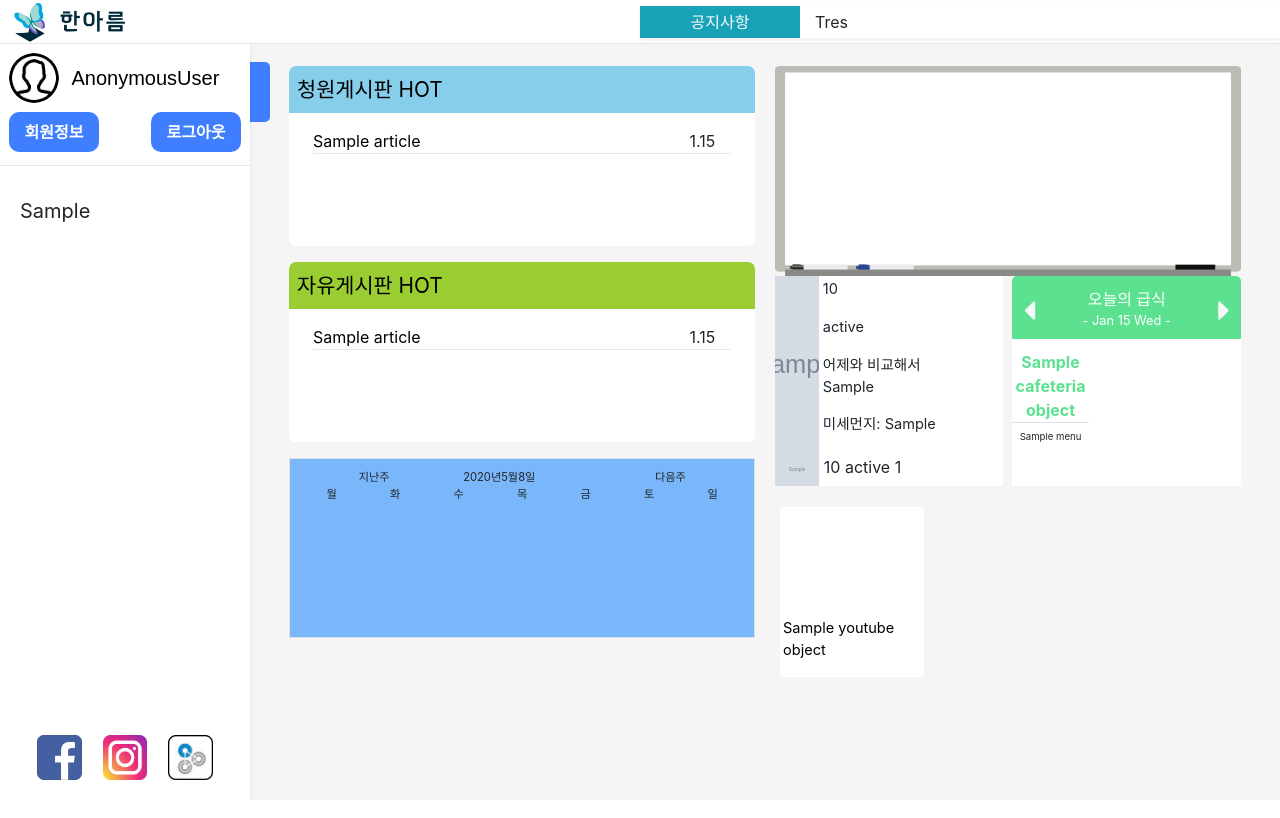
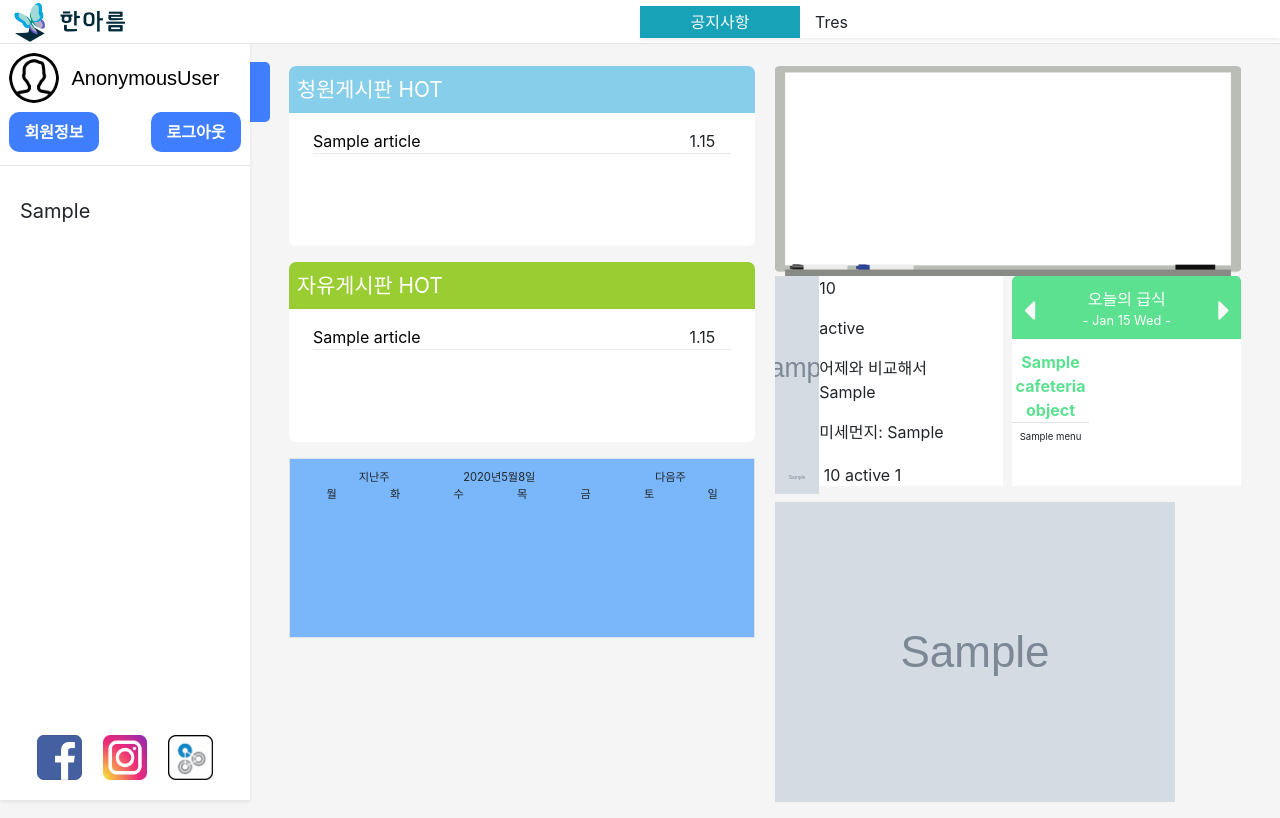
Before and after one commit to DeveloperRyou/re_hanalum, a Django app: template hanalum/main/templates/main.html in a window 1280 px wide. Run offline with Django 3.2, Linux system fonts and the light colour scheme; the template is opened without the code that fills it: most values are stand-ins (such as "Sample title", 1, 10 or a date in 2020); grey boxes marked "Sample" are stand-in pictures; parts of the project's set-up code (start-up, migrations or seed data) failed here and were passed over; some libraries are stand-ins or nearby versions.

Commit message:
유튜브 글씨 삭제

```diff
--- a/hanalum/static/css/main.css
+++ b/hanalum/static/css/main.css
@@ -92,6 +92,6 @@ body {
 }
 
 .youtube{
-    display: inline-block;
+    display: flex;
     width: 100%;
 }
--- a/hanalum/static/css/widget_youtube.css
+++ b/hanalum/static/css/widget_youtube.css
@@ -1,42 +1,8 @@
 /* youtube html 관련 css */
 .y-block{
-    background: white;
-    margin: 5px;
-    display: -webkit-box;
-    -webkit-box-orient:vertical;
-    -webkit-line-clamp: 1; /* 라인수 */
-    border: none;
-    height: 170px;
-    width: 31%;
-    float: left;
-    overflow: hidden;
-    white-space: normal;
-    text-overflow: ellipsis;
+    margin-right: 5px;
 }
 
-a:link{
-    text-decoration: none; color: black;
-}
-
-a:visited{
-    text-decoration: none; color: black;
-}
-
-a:active{
-    text-decoration: none; color: black;
-}
-
-a:hover{
-    text-decoration: none; color: black;
-}
-
-p{
-    margin-top: 3px;
-    margin-right: 3.5px;
-    margin-left: 3.5px;
-    font-size: 0.91rem;
-}
-
-.yt-img{
+.y-block .yt-img{
     width:100%;
 }
--- a/hanalum/widget/templates/youtube.html
+++ b/hanalum/widget/templates/youtube.html
@@ -6,6 +6,5 @@
 <div class="y-block">
     <a href="{{youtube_object.href}}"></a>
     <a href="https://www.youtube.com{{youtube_object.href}}"><img class="yt-img" src="{{youtube_object.img_src}}" alt=""></a>
-    <a href="https://www.youtube.com{{youtube_object.href}}"><p>{{youtube_object.title}}</p></a>
 </div>
 {% endfor %}
```
